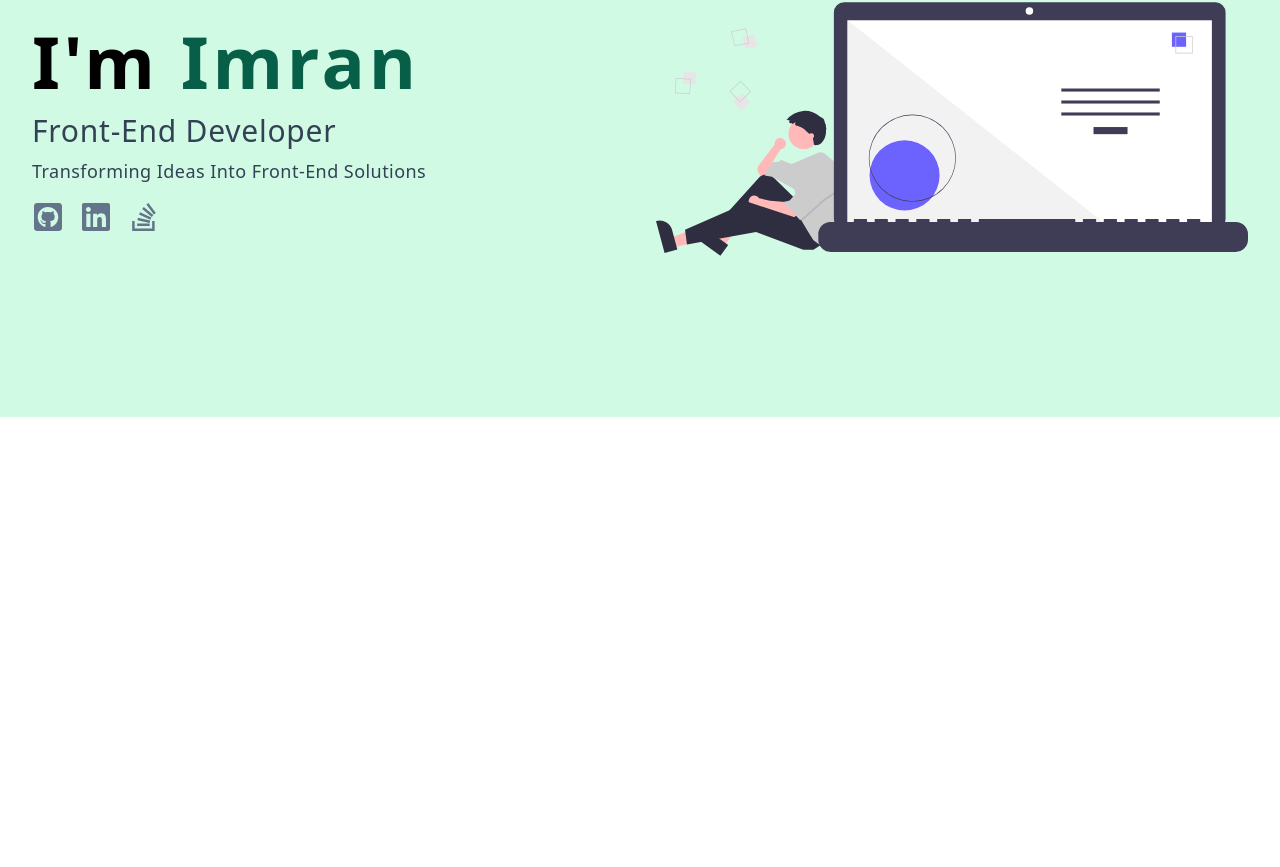
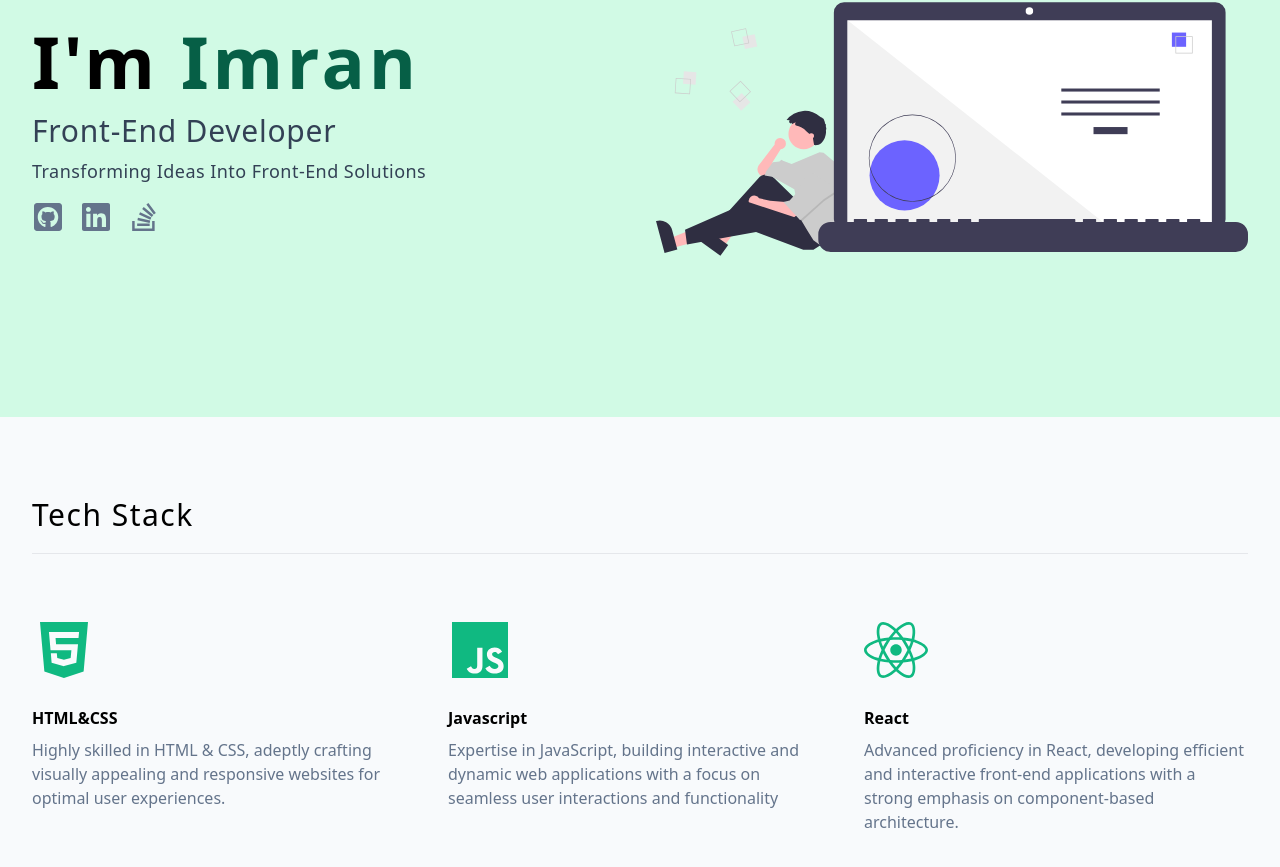
Before and after one commit to emmeiwhite/imran-portfolio-2024, a React (Vite) app: page / in a window 1280 px wide. Shown: the part 259-1126 px from the top of the page. Before the commit the page ends 800 px from the top, so only its background shows below. Built offline with nearby package versions, Linux system fonts and the light colour scheme.

Commit message:
The Skills Section is done!

```diff
--- a/index.html
+++ b/index.html
@@ -1,5 +1,8 @@
 <!DOCTYPE html>
-<html lang="en">
+<html
+  lang="en"
+  class="bg-slate-50 scroll-smooth"
+>
   <head>
     <meta charset="UTF-8" />
     <link
--- a/src/App.jsx
+++ b/src/App.jsx
@@ -1,11 +1,13 @@
 import Hero from "./components/Hero";
 import Navbar from "./components/Navbar";
+import Skills from "./components/Skills";
 
 const App = () => {
   return (
     <>
       <Navbar />
       <Hero />
+      <Skills />
     </>
   );
 };
--- /dev/null
+++ b/src/components/SectionTitle.jsx
@@ -0,0 +1,3 @@
+export default function SectionTitle({ children }) {
+  return <div className="border-b border-gray-200 pb-5">{children}</div>;
+}
--- /dev/null
+++ b/src/components/SkillCard.jsx
@@ -0,0 +1,9 @@
+export default function SkillCard({ icon, title, text }) {
+  return (
+    <article>
+      <span>{icon}</span>
+      <h4 className="mt-6 font-bold">{title}</h4>
+      <p className="mt-2 text-slate-500">{text}</p>
+    </article>
+  );
+}
--- /dev/null
+++ b/src/components/Skills.jsx
@@ -0,0 +1,22 @@
+import SectionTitle from "./SectionTitle";
+
+import SkillsList from "./SkillsList";
+
+function Skills() {
+  return (
+    <section
+      className="align-element py-20"
+      id="skills"
+    >
+      <SectionTitle>
+        <h2 className="text-3xl font-medium tracking-wider capitalize">
+          Tech Stack
+        </h2>
+      </SectionTitle>
+
+      <SkillsList />
+    </section>
+  );
+}
+
+export default Skills;
--- /dev/null
+++ b/src/components/SkillsList.jsx
@@ -0,0 +1,16 @@
+import { skills } from "../data";
+import SkillCard from "./SkillCard";
+export default function SkillsList() {
+  return (
+    <div className="py-16 grid gap-8 md:grid-cols-2 lg:grid-cols-3">
+      {skills.map((skill) => {
+        return (
+          <SkillCard
+            {...skill}
+            key={skill.id}
+          />
+        );
+      })}
+    </div>
+  );
+}
```
